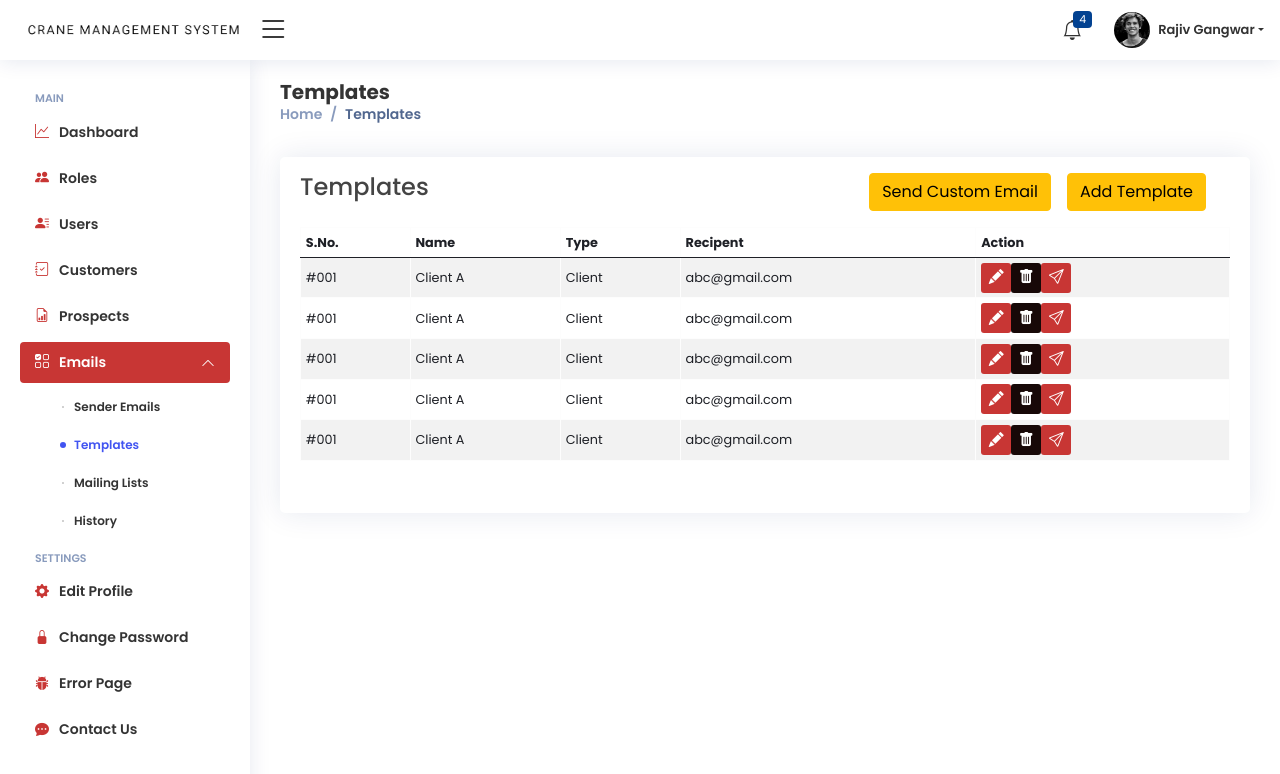
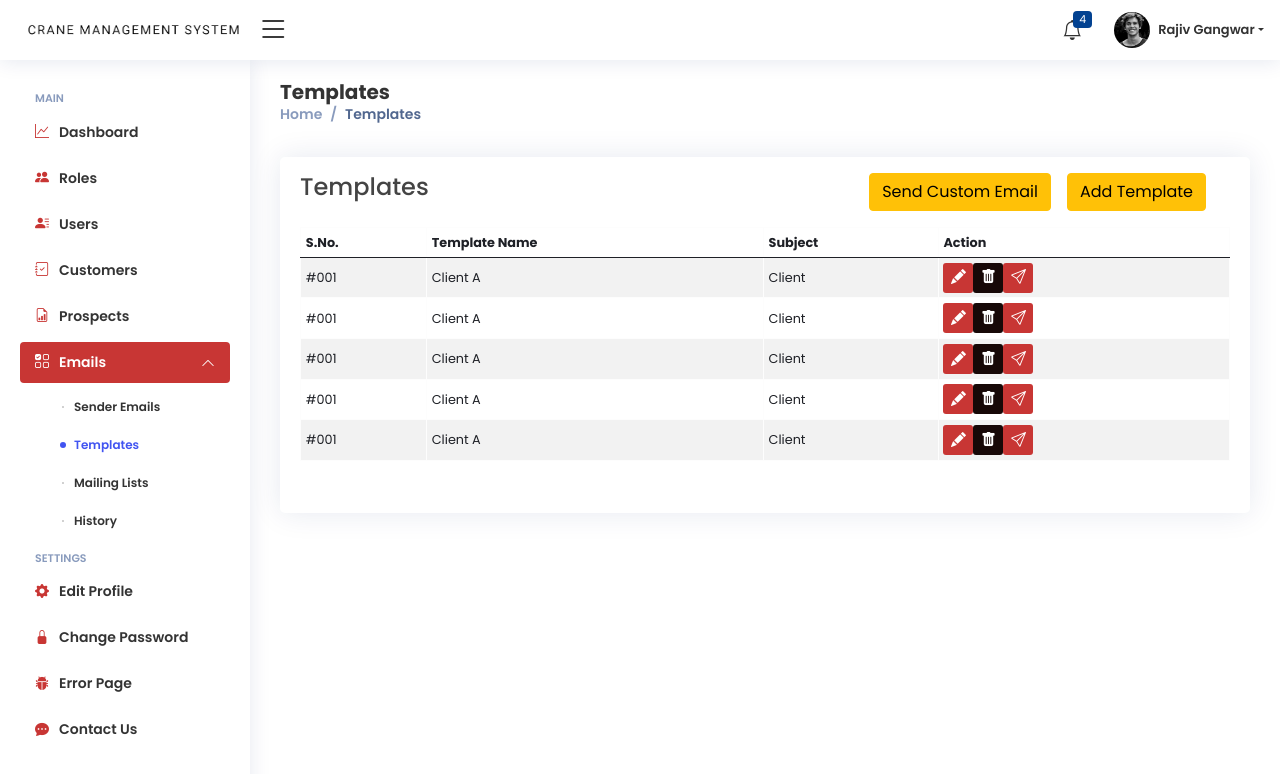
Before and after one commit to amazprashant/Chatventory-Frontend, a React (Vite) app: page /templates in a window 1280 px wide. Shown: the top 774 px of the page. Built offline with nearby package versions, Linux system fonts and the light colour scheme.

Commit message:
updating the modal

```diff
--- a/src/pages/Templates.tsx
+++ b/src/pages/Templates.tsx
@@ -91,9 +91,8 @@ export default function Templates() {
                     <thead>
                       <tr>
                         <th>S.No.</th>
-                        <th>Name</th>
-                        <th>Type</th>
-                        <th>Recipent</th>
+                        <th>Template Name</th>
+                        <th>Subject</th>
                         <th>Action</th>
                       </tr>
                     </thead>
@@ -102,7 +101,6 @@ export default function Templates() {
                         <td>#001</td>
                         <td>Client A</td>
                         <td>Client</td>
-                        <td>abc@gmail.com</td>
                         <td>
                           <a href='#' className='icon icon-sm icon-primary' title='Edit'><i className='bi bi-pencil-fill'></i></a>
                           <a href='#' className='icon icon-sm icon-danger' title='Delete'><i className='bi bi-trash-fill'></i></a>
@@ -114,7 +112,6 @@ export default function Templates() {
                         <td>#001</td>
                         <td>Client A</td>
                         <td>Client</td>
-                        <td>abc@gmail.com</td>
                         <td>
                           <a href='#' className='icon icon-sm icon-primary' title='Edit'><i className='bi bi-pencil-fill'></i></a>
                           <a href='#' className='icon icon-sm icon-danger' title='Delete'><i className='bi bi-trash-fill'></i></a>
@@ -125,7 +122,6 @@ export default function Templates() {
                         <td>#001</td>
                         <td>Client A</td>
                         <td>Client</td>
-                        <td>abc@gmail.com</td>
                         <td>
                           <a href='#' className='icon icon-sm icon-primary' title='Edit'><i className='bi bi-pencil-fill'></i></a>
                           <a href='#' className='icon icon-sm icon-danger' title='Delete'><i className='bi bi-trash-fill'></i></a>
@@ -136,7 +132,6 @@ export default function Templates() {
                         <td>#001</td>
                         <td>Client A</td>
                         <td>Client</td>
-                        <td>abc@gmail.com</td>
                         <td>
                           <a href='#' className='icon icon-sm icon-primary' title='Edit'><i className='bi bi-pencil-fill'></i></a>
                           <a href='#' className='icon icon-sm icon-danger' title='Delete'><i className='bi bi-trash-fill'></i></a>
@@ -147,7 +142,6 @@ export default function Templates() {
                         <td>#001</td>
                         <td>Client A</td>
                         <td>Client</td>
-                        <td>abc@gmail.com</td>
                         <td>
                           <a href='#' className='icon icon-sm icon-primary' title='Edit'><i className='bi bi-pencil-fill'></i></a>
                           <a href='#' className='icon icon-sm icon-danger' title='Delete'><i className='bi bi-trash-fill'></i></a>
```
